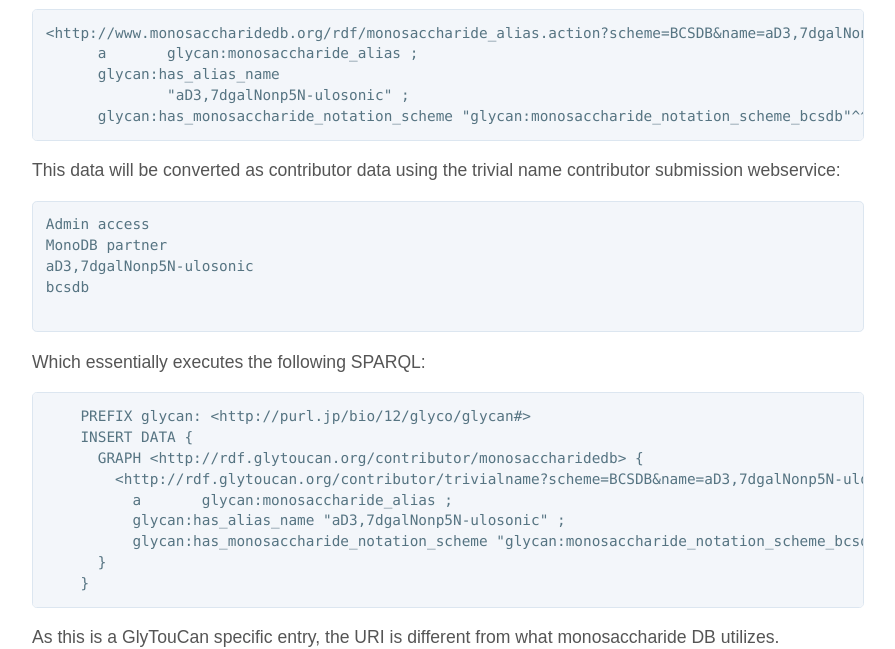
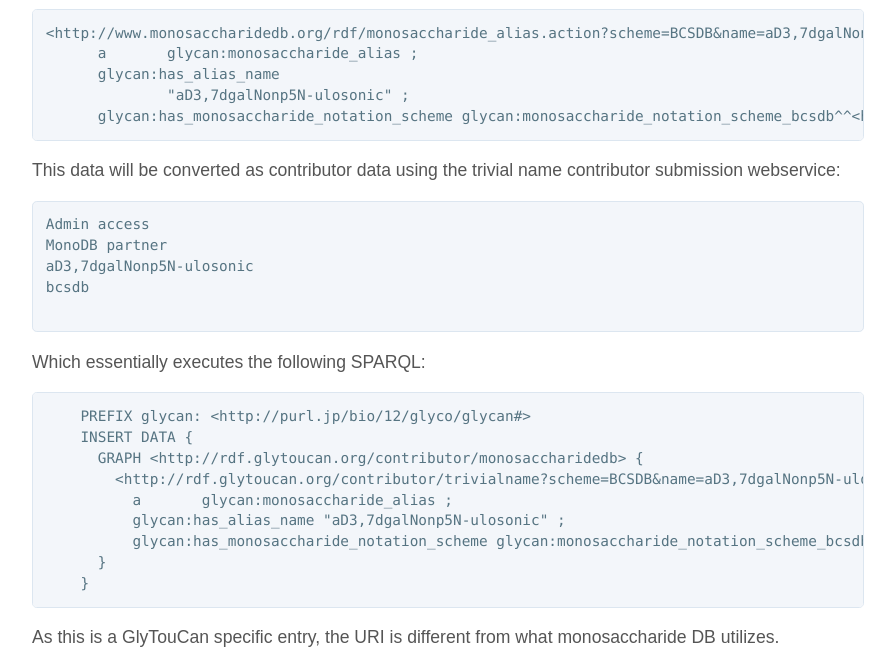
Before and after one commit to glytoucan/glytoucan, a Jekyll site: the page built from system/name_technical.md, in a window 1280 px wide and 900 px high, scrolled down 1511 px. Shown: the part 152-801 px from the top of the window, without its empty margins (192-1087 px from the left). Built offline with Jekyll 4.4.1, drawn with Linux system fonts in a browser that asks for light colours; nearby versions of some CDN libraries.

Commit message:
remove quotes

```diff
--- a/system/name_technical.md
+++ b/system/name_technical.md
@@ -64,11 +64,9 @@ layout: default
       a       glycan:monosaccharide_alias <span class="hljs-comment">;</span>
       glycan:has_alias_name
               <span class="hljs-string">"aD3,7dgalNonp5N-ulosonic"</span> <span class="hljs-comment">;</span>
-      glycan:has_monosaccharide_notation_scheme <span class="hljs-string">"glycan:monosaccharide_notation_scheme_bcsdb"</span>^^&lt;http://www<span class="hljs-preprocessor">.w</span>3<span class="hljs-preprocessor">.org</span>/<span class="hljs-number">2001</span>/XMLSchema<span class="hljs-preprocessor">#string&gt; ;</span></code></pre>
+      glycan:has_monosaccharide_notation_scheme <span class="hljs-string">glycan:monosaccharide_notation_scheme_bcsdb</span>^^&lt;http://www<span class="hljs-preprocessor">.w</span>3<span class="hljs-preprocessor">.org</span>/<span class="hljs-number">2001</span>/XMLSchema<span class="hljs-preprocessor">#string&gt; ;</span></code></pre>
 
 <p>This data will be converted as contributor data using the trivial name contributor submission webservice:</p>
-
-
 
 <pre class="prettyprint"><code class=" hljs vhdl">Admin <span class="hljs-keyword">access</span>
 MonoDB partner
@@ -87,7 +85,7 @@ bcsdb
         &lt;http://rdf<span class="hljs-preprocessor">.glytoucan</span><span class="hljs-preprocessor">.org</span>/contributor/trivialname?scheme=BCSDB&amp;name=aD3,<span class="hljs-number">7</span>dgalNonp5N-ulosonic&gt;
           a       glycan:monosaccharide_alias <span class="hljs-comment">;</span>
           glycan:has_alias_name <span class="hljs-string">"aD3,7dgalNonp5N-ulosonic"</span> <span class="hljs-comment">;</span>
-          glycan:has_monosaccharide_notation_scheme <span class="hljs-string">"glycan:monosaccharide_notation_scheme_bcsdb"</span>^^&lt;http://www<span class="hljs-preprocessor">.w</span>3<span class="hljs-preprocessor">.org</span>/<span class="hljs-number">2001</span>/XMLSchema<span class="hljs-preprocessor">#string&gt; .</span>
+          glycan:has_monosaccharide_notation_scheme <span class="hljs-string">glycan:monosaccharide_notation_scheme_bcsdb</span>^^&lt;http://www<span class="hljs-preprocessor">.w</span>3<span class="hljs-preprocessor">.org</span>/<span class="hljs-number">2001</span>/XMLSchema<span class="hljs-preprocessor">#string&gt; .</span>
       }
     }</code></pre>
 
```
